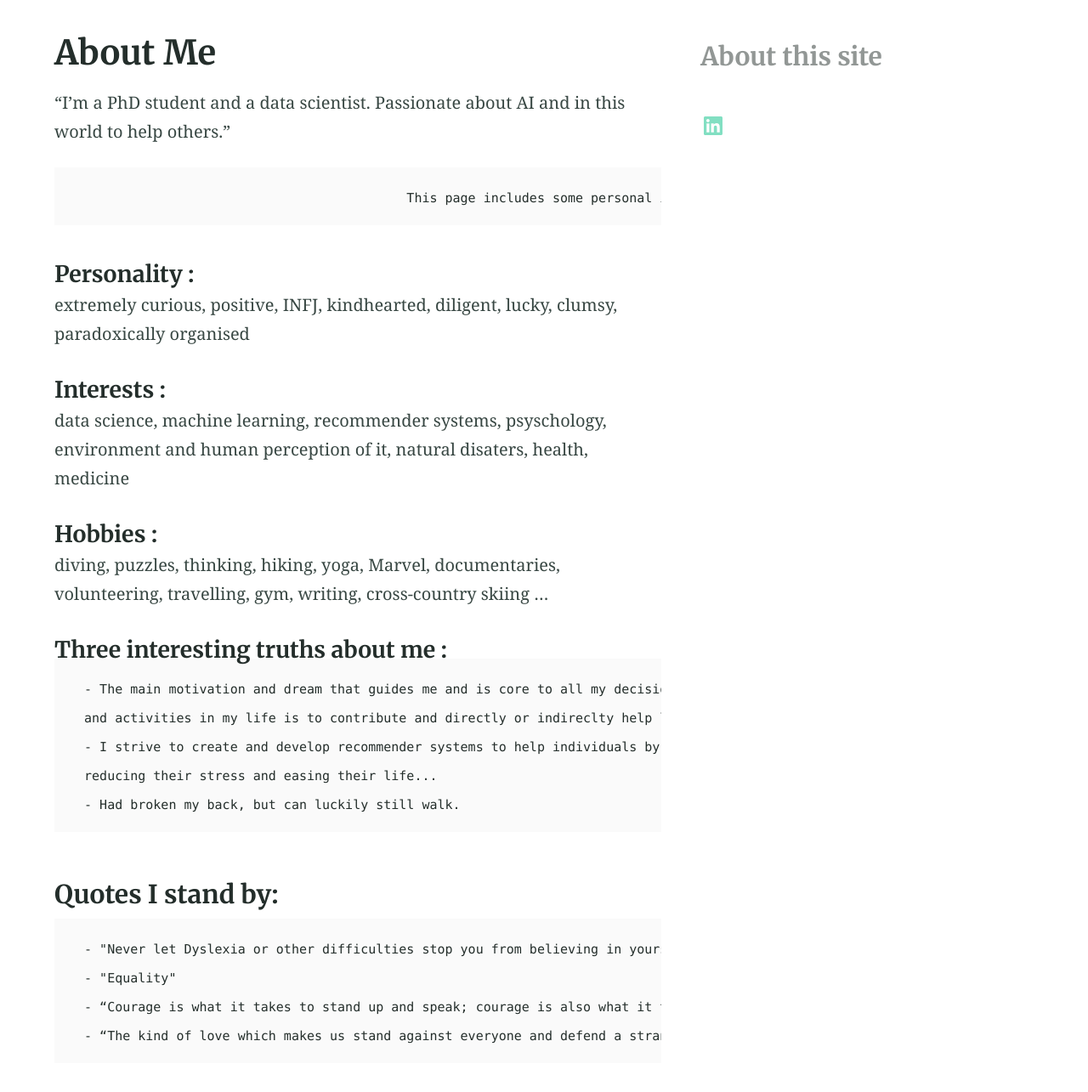
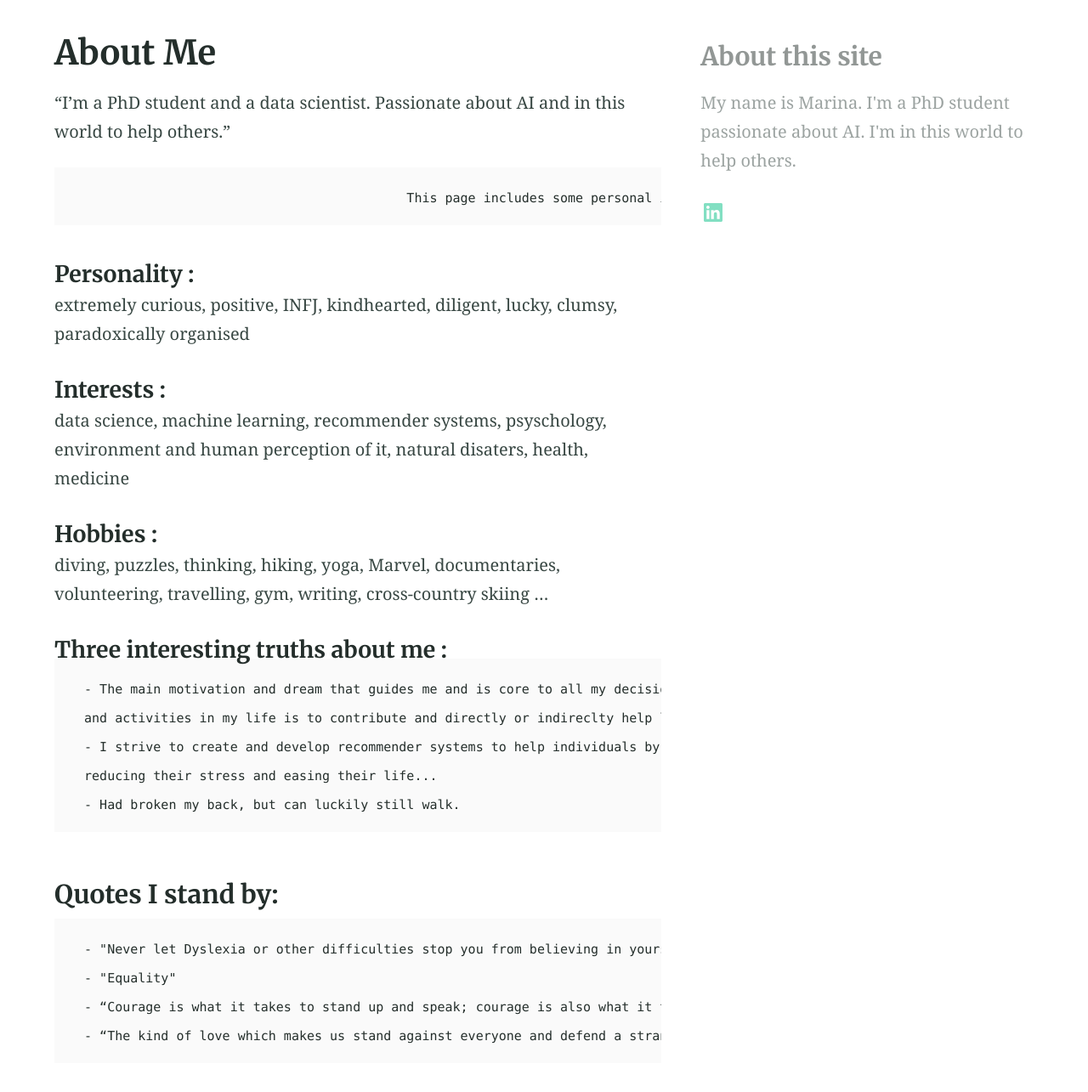
Before and after one commit to Marina225/marina225.github.io, a Jekyll site: the page built from about.md, in a window 1280 px wide. Shown: the part 390-1675 px from the top of the page at 85% size. Built offline with Jekyll 4.4.1, drawn with Linux system fonts in a browser that asks for light colours.

Commit message:
Update _config.yml

```diff
--- a/_config.yml
+++ b/_config.yml
@@ -95,7 +95,7 @@ encoding: utf-8 # Make sure the encoding is right
 lang: en-GB # Set the site language
 title: "Marina's Website" # Site name or title, also used in jekyll-seo-tag
 # logo: "/assets/logos/logo.svg" # Site logo, also used in jekyll-seo-tag
-description: "" # Site description and default description, also used in jekyll-seo-tag
+description: "My name is Marina. I'm a PhD student passionate about AI. I'm in this world to help others." # Site description and default description, also used in jekyll-seo-tag
 url: "https://marina225.github.io" # Site url, also used in jekyll-seo-tag
 baseurl: ""
 repo: "https://github.com/Marina225/marina225.github.io"
```
